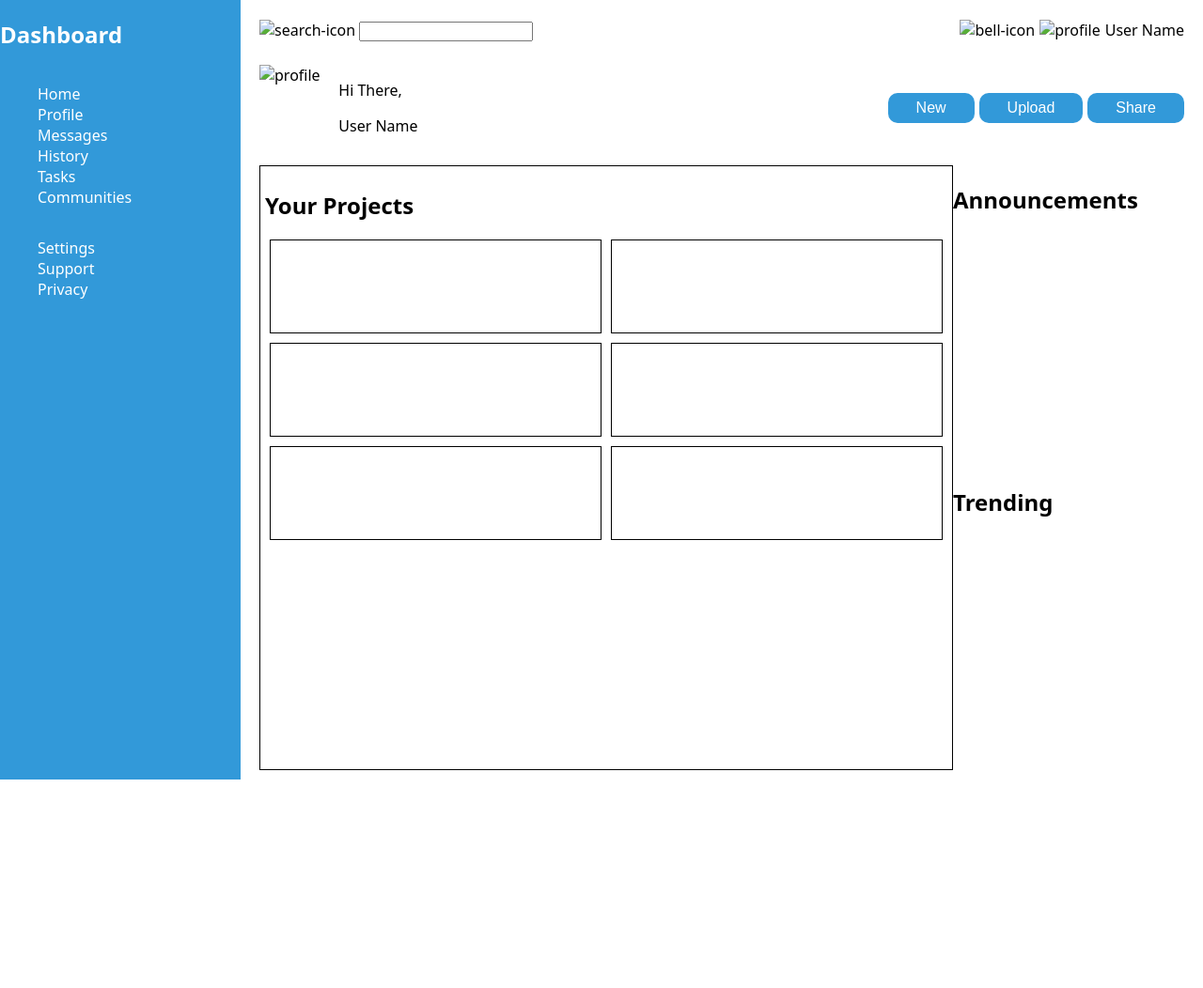
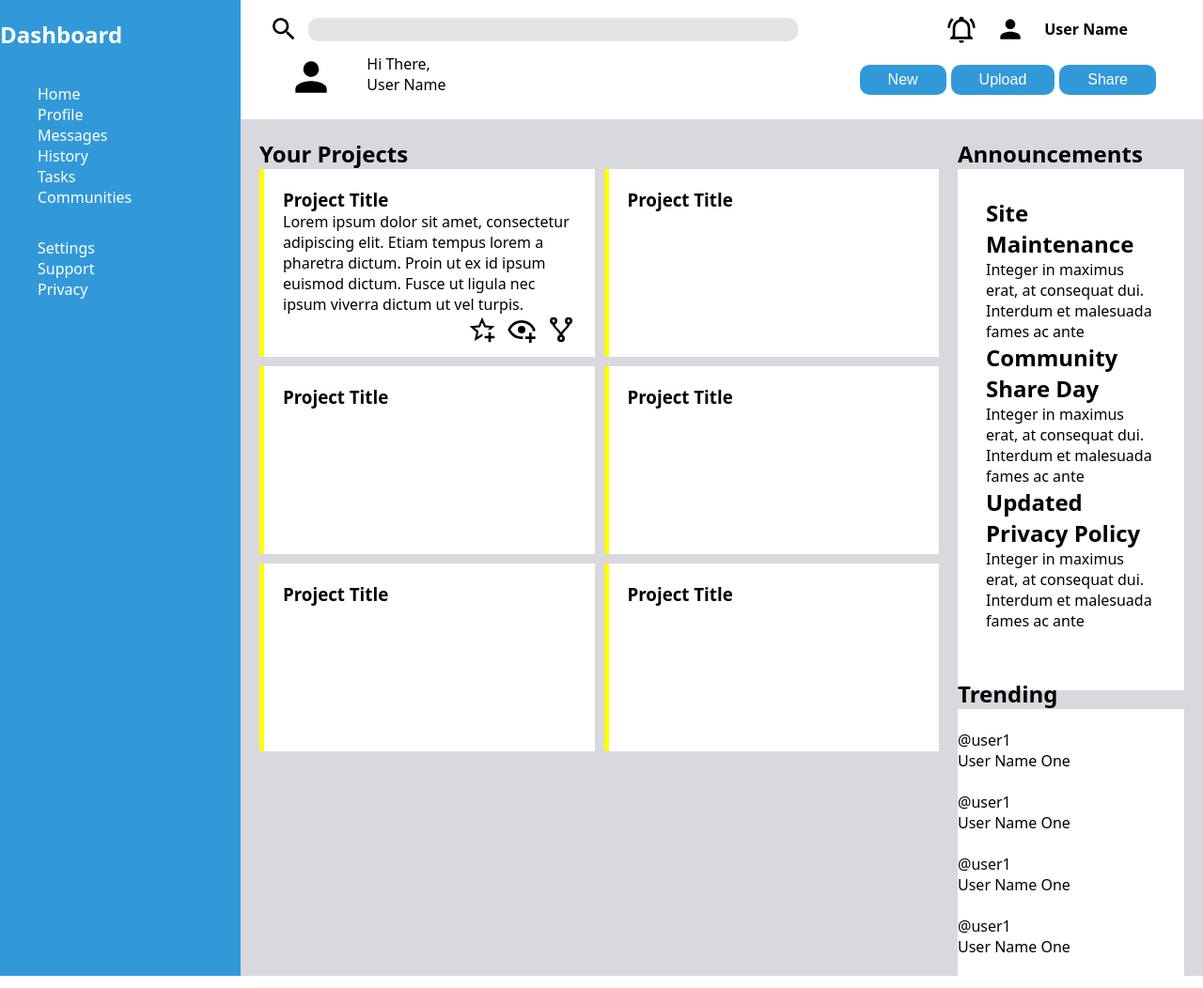
Before and after one commit to aditya-anande/admin-dashboard, a plain HTML site: page index.html in a window 1280 px wide. Shown: the whole page at 94% size. Before the commit the page ends 830 px from the top, so only its background shows below. Drawn offline with Linux system fonts and the light colour scheme.

Commit message:
Worked on announcements and trending

```diff
--- a/index.html
+++ b/index.html
@@ -39,19 +39,19 @@
         <header>
             <div class="header-top">
                 <div class="search-box">
-                    <img src="" alt="search-icon">
+                    <img src="./images/magnify.svg" alt="search-icon">
                     <input type="search" name="" id="">
                 </div>
                 <div class="header-top-right">
-                    <img src="bell" alt="bell-icon">
-                    <img src="profile" alt="profile">
+                    <img src="./images/bell-ring-outline.svg" alt="bell-icon">
+                    <img src="./images/account.svg" alt="profile">
                     <p class="user-name">User Name</p>
                 </div>
             </div>
             <div class="header-bottom">
                 <div class="user-info">
                     <div>
-                        <img src="profile" alt="profile">
+                        <img src="./images/account.svg" alt="profile">
                     </div>
                     <div>
                         <p>Hi There,</p>
@@ -69,19 +69,83 @@
             <div class="projects-section">
                 <h2>Your Projects</h2>
                 <div class="projects-grid">
-                    <div class="project-box"></div>
-                    <div class="project-box"></div>
-                    <div class="project-box"></div>
-                    <div class="project-box"></div>
-                    <div class="project-box"></div>
-                    <div class="project-box"></div>
+                    <div class="project-box">
+                        <div class="project-box-text">
+                            <h3>Project Title</h3>
+                            <p>Lorem ipsum dolor sit amet, consectetur adipiscing elit. Etiam tempus lorem a pharetra dictum. Proin ut ex id ipsum euismod dictum. Fusce ut ligula nec ipsum viverra dictum ut vel turpis.</p>
+                        </div>
+                        <div class="project-box-icons">
+                            <img src="./images/star-plus-outline.svg" alt="star">
+                            <img src="./images/eye-plus-outline.svg" alt="Watchlist">
+                            <img src="./images/source-fork.svg" alt="fork">
+                        </div>
+                    </div>
+                    <div class="project-box">
+                        <h3>Project Title</h3>
+                    </div>
+                    <div class="project-box">
+                        <h3>Project Title</h3>
+                    </div>
+                    <div class="project-box">
+                        <h3>Project Title</h3>
+                    </div>
+                    <div class="project-box">
+                        <h3>Project Title</h3>
+                    </div>
+                    <div class="project-box">
+                        <h3>Project Title</h3>
+                    </div>
                 </div>
             </div>
             <div class="announcements">
                 <h2>Announcements</h2>
+                <div class="announcements-box">
+                    <div>
+                        <h2>Site Maintenance</h2>
+                        <p>Integer in maximus erat, at consequat dui. Interdum et malesuada fames ac ante</p>
+                    </div>
+                    <div>
+                        <h2>Community Share Day</h2>
+                        <p>Integer in maximus erat, at consequat dui. Interdum et malesuada fames ac ante</p>
+                    </div>
+                    <div>
+                        <h2>Updated Privacy Policy</h2>
+                        <p>Integer in maximus erat, at consequat dui. Interdum et malesuada fames ac ante</p>
+                    </div>
+                </div>
             </div>
             <div class="trending">
                 <h2>Trending</h2>
+                <div class="trending-box">
+                    <div>
+                        <img src="" alt="">
+                        <div class="trending-user">
+                            <p>@user1</p>
+                            <p>User Name One</p>
+                        </div>
+                    </div>
+                    <div>
+                        <img src="" alt="">
+                        <div class="trending-user">
+                            <p>@user1</p>
+                            <p>User Name One</p>
+                        </div>
+                    </div>
+                    <div>
+                        <img src="" alt="">
+                        <div class="trending-user">
+                            <p>@user1</p>
+                            <p>User Name One</p>
+                        </div>
+                    </div>
+                    <div>
+                        <img src="" alt="">
+                        <div class="trending-user">
+                            <p>@user1</p>
+                            <p>User Name One</p>
+                        </div>
+                    </div>
+                </div>
             </div>
         </div>
     </section>
--- a/styles.css
+++ b/styles.css
@@ -1,5 +1,6 @@
 html {
     box-sizing: border-box;
+
 }
 
 *,
@@ -11,23 +12,34 @@ html {
 body {
     margin: 0;
     font-family: system-ui, Roboto, sans-serif;
+   height: 100%;
+}
+
+p,h3,h2 {
+    margin: 0;
 }
 
 li {
     list-style: none;
 }
 
-.projects-section,.project-box {
+img {
+    height: 2em;
+}
+
+/* .projects-section,.project-box {
     border: 1px solid black;
-}
+} */
 
 .main-grid {
     display: grid;
     grid-template-columns: 1fr 4fr;
-    grid-template-rows: 1fr 4fr;
+    grid-template-rows: 1fr 5fr;
+    height: 100vh;
 }
 
 .sidebar {
+
     grid-row:1/3;
     display: grid;
     grid-template-columns: 1fr;
@@ -44,19 +56,41 @@ li {
 header {
     display: grid;
     grid-auto-rows: min-content;
+    padding: 10px 0;
 }
 
 .header-top {
     display: flex;
     justify-content: space-between;
-    padding: 5px 20px;
+    padding: 5px 30px;
     align-items: center;
+}
+
+.search-box {
+    display: flex;
+    align-items: center;
+    width: 60%;
+    gap: 10px;
+}
+
+.search-box input {
+    width: 90%;
+    background-color: #e4e4e4;
+    border: none;
+    border-radius: 10px;
+    font-size: 20px;
 }
 
 .header-top-right {
     display: flex;
     align-items: center;
-    gap: 5px;
+    gap: 20px;
+    margin-right: 50px;
+    font-weight: 700;
+}
+
+.header-top img {
+    height: 2em;
 }
 
 .header-buttons {
@@ -77,8 +111,12 @@ button {
 .header-bottom {
     display: flex;
     justify-content: space-between;
-    padding: 5px 20px;
+    padding: 5px 50px;
     align-items: center;
+}
+
+.header-bottom img{
+    height: 50px;
 }
 
 .user-info {
@@ -91,22 +129,43 @@ button {
 .main-content {
     display: grid;
     grid-template-columns: 3fr 1fr;
-    padding: 10px 20px;
+    padding: 20px 20px;
+    gap: 20px;
+    background-color: #d8d8df;
+}
 
+.project-box,.announcements-box,.trending-box {
+    background-color: #fff;
+    height: 100%;
 }
 
 .projects-section {
     grid-row: 1/3;
-    padding: 5px;
 }
 
 .projects-grid {
     display: grid;
     grid-template-columns:repeat(2,1fr);
+    grid-auto-rows: 1fr;
     gap: 10px;
-    margin: 5px;
 }
 
 .project-box {
-    height: 100px;
+    display: flex;
+    flex-direction: column;
+    border-left: 5px solid yellow;
+    padding: 20px;
+    justify-content: space-between;
+    height: 200px;
 }
+
+.project-box-icons {
+    display: flex;
+    align-self: flex-end;
+    gap: 10px;
+}
+
+.announcements-box {
+    padding: 30px;
+    margin-bottom: 0px;
+}
```
Also changed, not shown: images/account.svg (added), images/bell-ring-outline.svg (added), images/eye-plus-outline.svg (added), images/magnify.svg (added), images/source-fork.svg (added), images/star-plus-outline.svg (added).
